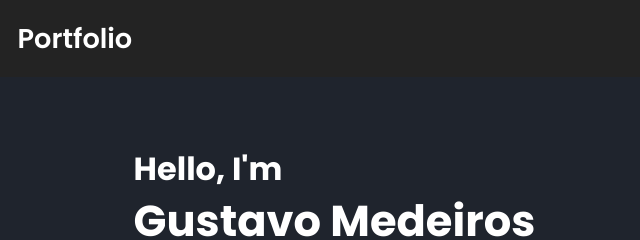
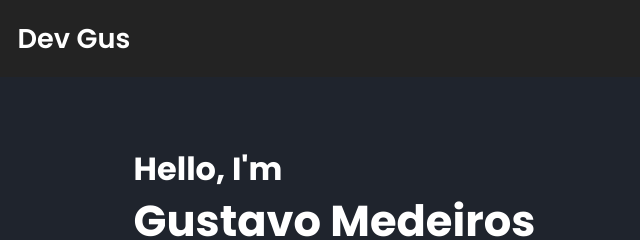
Before and after one commit to gustavo-medeiros18/portfolio, a plain HTML site: page index.html in a window 1280 px wide. Shown: the top 240 px of the page, 0-640 px from the left. Drawn offline with nearby package versions, Linux system fonts and the light colour scheme; a script that the page names is missing.

Commit message:
:sparkles: Adds 'Dev Gus' name in the logo place.

```diff
--- a/index.html
+++ b/index.html
@@ -13,7 +13,7 @@
 </head>
 <body>
   <header>
-    <a href="#" class="logo">Portfolio</a>
+    <a href="#" class="logo">Dev Gus</a>
 
     <div class="nav">
       <a href="#home">Home</a>
```
